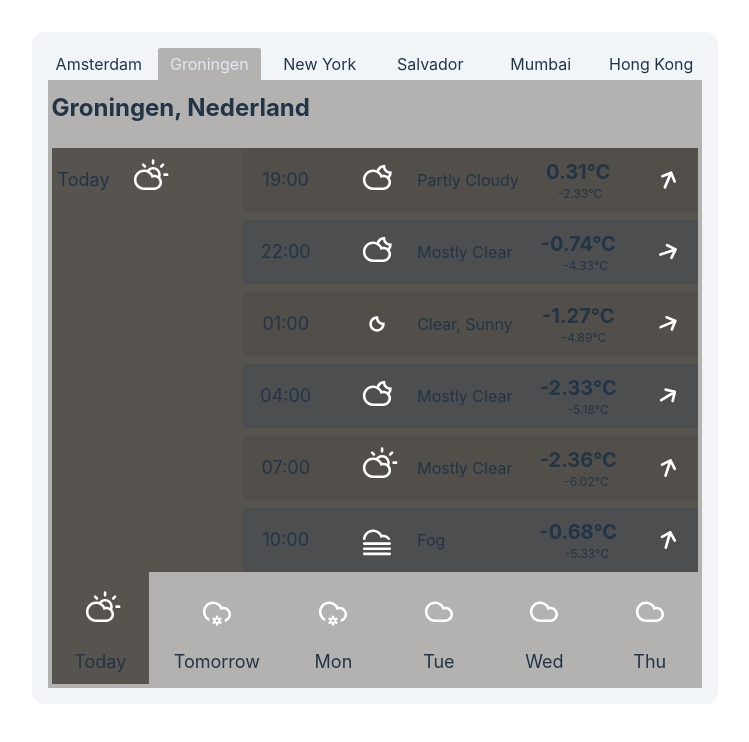
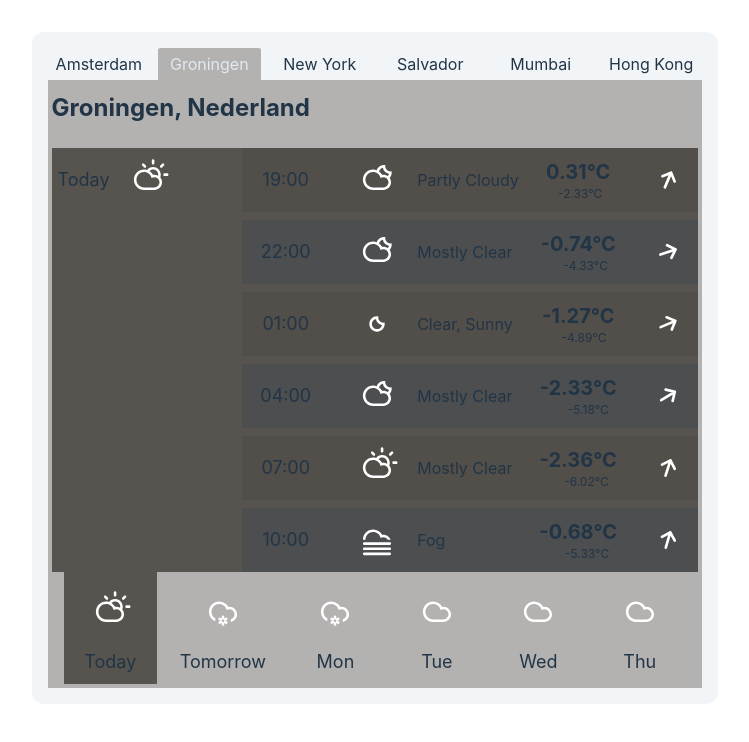
Before and after one commit to hexagon06/weather-widget, a Vue app in the folder weather-widget/: page / in a window 1280 px wide. Shown: the top 742 px of the page, without its empty margins (265-1014 px from the left). Built offline with nearby package versions, Linux system fonts and the light colour scheme.

Commit message:
style fix

```diff
--- a/weather-widget/src/components/WeatherForecast.vue
+++ b/weather-widget/src/components/WeatherForecast.vue
@@ -83,7 +83,10 @@ const upcomingHours = computed(() => {
         <h1 class="text-left text-2xl font-bold mt-2 mb-3">
           {{ locationName }}
         </h1>
-        <div v-if="forecast" class="mt-3 flex justify-between bg-stone-600">
+        <div
+          v-if="forecast"
+          class="mt-3 flex justify-between bg-stone-600 min-h-[360px]"
+        >
           <div class="flex flex-col gap-2">
             <DayForecast
               v-if="selectedDay"
@@ -102,7 +105,11 @@ const upcomingHours = computed(() => {
             />
           </div>
         </div>
-        <DaySelection v-model="selectedDayTime" :days="selectableDays" />
+        <DaySelection
+          v-model="selectedDayTime"
+          :days="selectableDays"
+          class="mx-3"
+        />
       </template>
     </div>
   </div>
```
